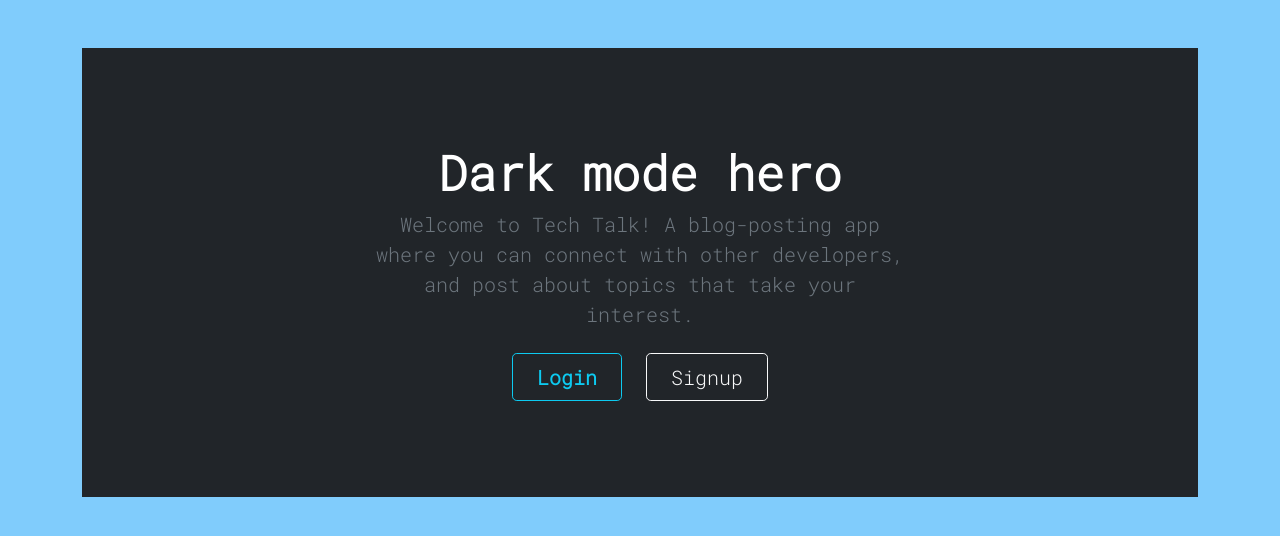
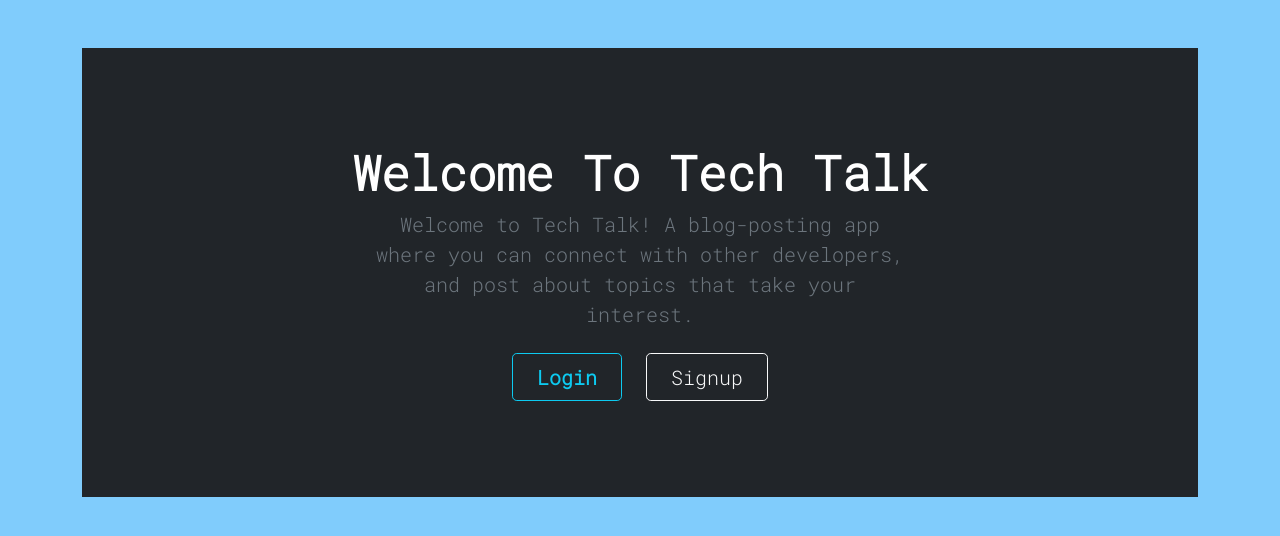
Before and after one commit to laurawalters1/tech-blog, a Node project: template views/homepage.handlebars in a window 1280 px wide. Shown: the part 91-627 px from the top of the page. Run offline with Node 20 templates, Linux system fonts and the light colour scheme; the template is opened without the code that fills it, so the values that code supplies are empty; some libraries are stand-ins or nearby versions.

Commit message:
editing homepage

```diff
--- a/views/homepage.handlebars
+++ b/views/homepage.handlebars
@@ -1,7 +1,7 @@
 
 <div class="bg-dark text-secondary px-4 py-5 text-center">
     <div class="py-5">
-      <h1 class="display-5 fw-bold text-white">Dark mode hero</h1>
+      <h1 class="display-5 fw-bold text-white">Welcome To Tech Talk</h1>
       <div class="col-lg-6 mx-auto">
         <p class="fs-5 mb-4">Welcome to Tech Talk! A blog-posting app where you can connect with other developers, and post about topics that take your interest.</p>
         <div class="d-grid gap-2 d-sm-flex justify-content-sm-center">
```
